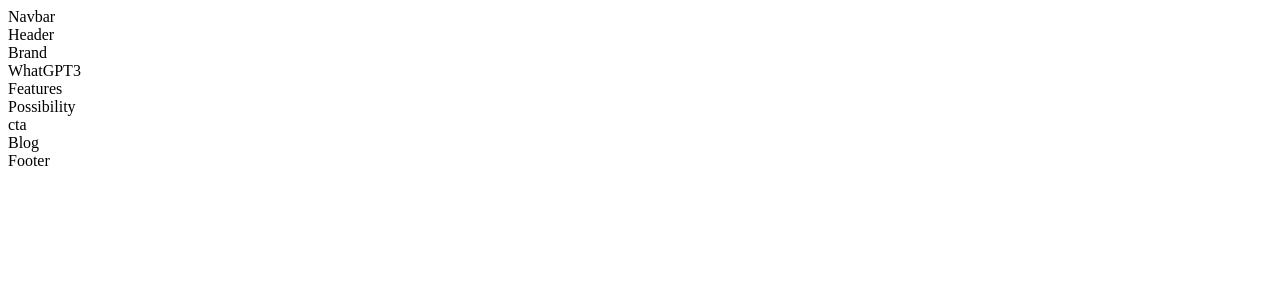
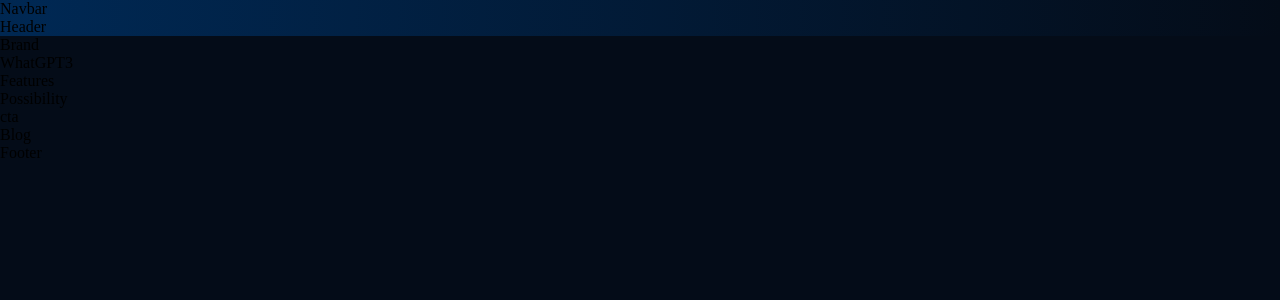
Before and after one commit to 8ggTofu/React-App, a React (Create React App) app: page / in a window 1280 px wide. Shown: the top 300 px of the page. Built offline with nearby package versions, Linux system fonts and the light colour scheme.

Commit message:
Updated App.css
using codes from (https://animista.net/play/basic/scale-up)
and
(https://angrytools.com/gradient/)

```diff
--- /dev/null
+++ b/src/App.css
@@ -0,0 +1,91 @@
+* {
+    box-sizing: border-box;
+    padding: 0;
+    margin: 0;
+    scroll-behavior: smooth;
+}
+
+body {
+    background: var(--color-bg);
+}
+
+a {
+    color: unset;
+    text-decoration: none;
+}
+
+.gradient__bg {
+    /* ff 3.6+ */
+    background: -moz-radial-gradient(circle at 3% 25%, rgba(0, 40, 83, 1) 0%, rgba(4, 12, 24, 1) 100%);
+
+    /* safari 5.1+,chrome 10+ */
+    background: -webkit-radial-gradient(circle at 3% 25%, rgba(0, 40, 83, 1) 0%, rgba(4, 12, 24, 1) 100%);
+
+    /* opera 11.10+ */
+    background: -o-radial-gradient(circle at 3% 25%, rgba(0, 40, 83, 1) 0%, rgba(4, 12, 24, 1) 100%);
+
+    /* ie 10+ */
+    background: -ms-radial-gradient(circle at 3% 25%, rgba(0, 40, 83, 1) 0%, rgba(4, 12, 24, 1) 100%);
+
+    /* global 92%+ browsers support */
+    background: radial-gradient(circle at 3% 25%, rgba(0, 40, 83, 1) 0%, rgba(4, 12, 24, 1) 100%);
+}
+
+.gradient__text {
+    background: var(--gradient-text) ;
+    background-clip: text;
+    -webkit-background-clip: text;
+    -webkit-text-fill-color: transparent;
+}
+
+.section__padding {
+    padding: 4rem 6rem;
+}
+
+.section__margin {
+    padding: 4rem 6rem;
+}
+
+.scale-up-center {
+	-webkit-animation: scale-up-center 0.4s cubic-bezier(0.390, 0.575, 0.565, 1.000) both;
+	        animation: scale-up-center 0.4s cubic-bezier(0.390, 0.575, 0.565, 1.000) both;
+}
+
+ @-webkit-keyframes scale-up-center {
+    0% {
+      -webkit-transform: scale(0.5);
+              transform: scale(0.5);
+    }
+    100% {
+      -webkit-transform: scale(1);
+              transform: scale(1);
+    }
+  }
+  @keyframes scale-up-center {
+    0% {
+      -webkit-transform: scale(0.5);
+              transform: scale(0.5);
+    }
+    100% {
+      -webkit-transform: scale(1);
+              transform: scale(1);
+    }
+  }
+
+  @media screen and (max-width: 700px) {
+    .section__padding {
+        padding: 4rem;
+    }
+    .section__margin {
+        padding: 4rem;
+    }
+  }
+
+  @media screen and (max-width: 550px) {
+    .section__padding {
+        padding: 4rem 2rem;
+    }
+    .section__margin {
+        padding: 4rem 2rem;
+    }
+  }
--- a/src/App.js
+++ b/src/App.js
@@ -2,6 +2,8 @@
 
 import {Footer, Blog, Possibility, Features, WhatGPT3, Header} from './containers';
 import {CTA, Brand,  Navbar} from './components';
+
+import './App.css'
 
 const App = () => {
   return (
--- /dev/null
+++ b/src/index.css
@@ -0,0 +1,14 @@
+@import url('https://fonts.googleapis.com/css2?family=Manrope:wght@200;300;400;500;600;700;800&display=swap');
+
+:root {
+  --font-family: 'Manrope', sans-serif;
+
+  --gradient-text: linear-gradient(89.97deg, #AE67FA 1.84%, #F49867 102.67%);
+  --gradient-bar: linear-gradient(103.22deg, #AE67FA -13.86%, #F49867 99.55%);
+
+  --color-bg: #040C18;
+  --color-footer : #031B34;
+  --color-blog: #042c54;
+  --color-text: #81AFDD;
+  --color-subtext: #FF8A71;
+}
--- a/src/index.js
+++ b/src/index.js
@@ -1,5 +1,7 @@
 import React from 'react';
 import ReactDOM from 'react-dom';
+
 import App from './App';
+import './index.css';
 
 ReactDOM.render(<App/>, document.getElementById('root'));
```
